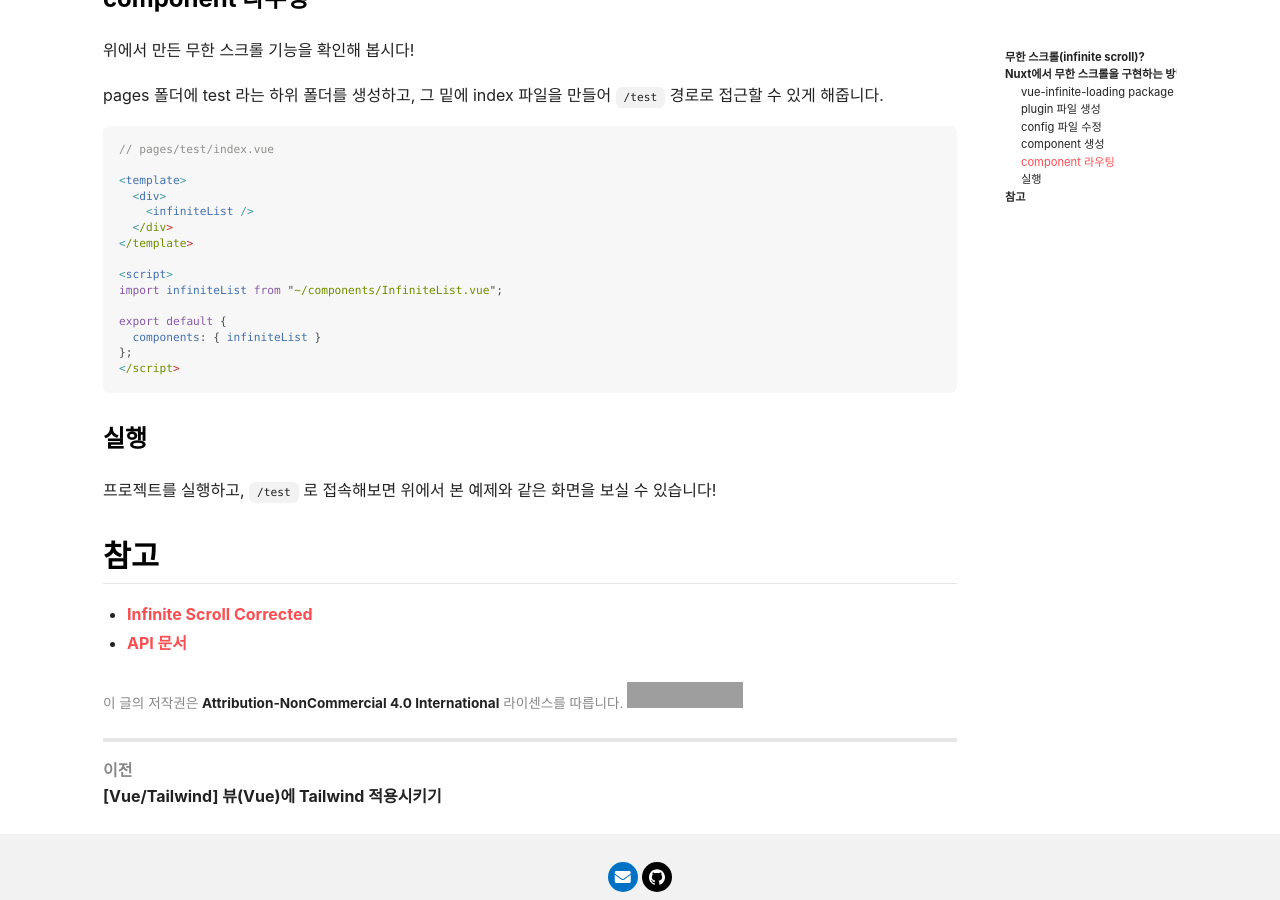
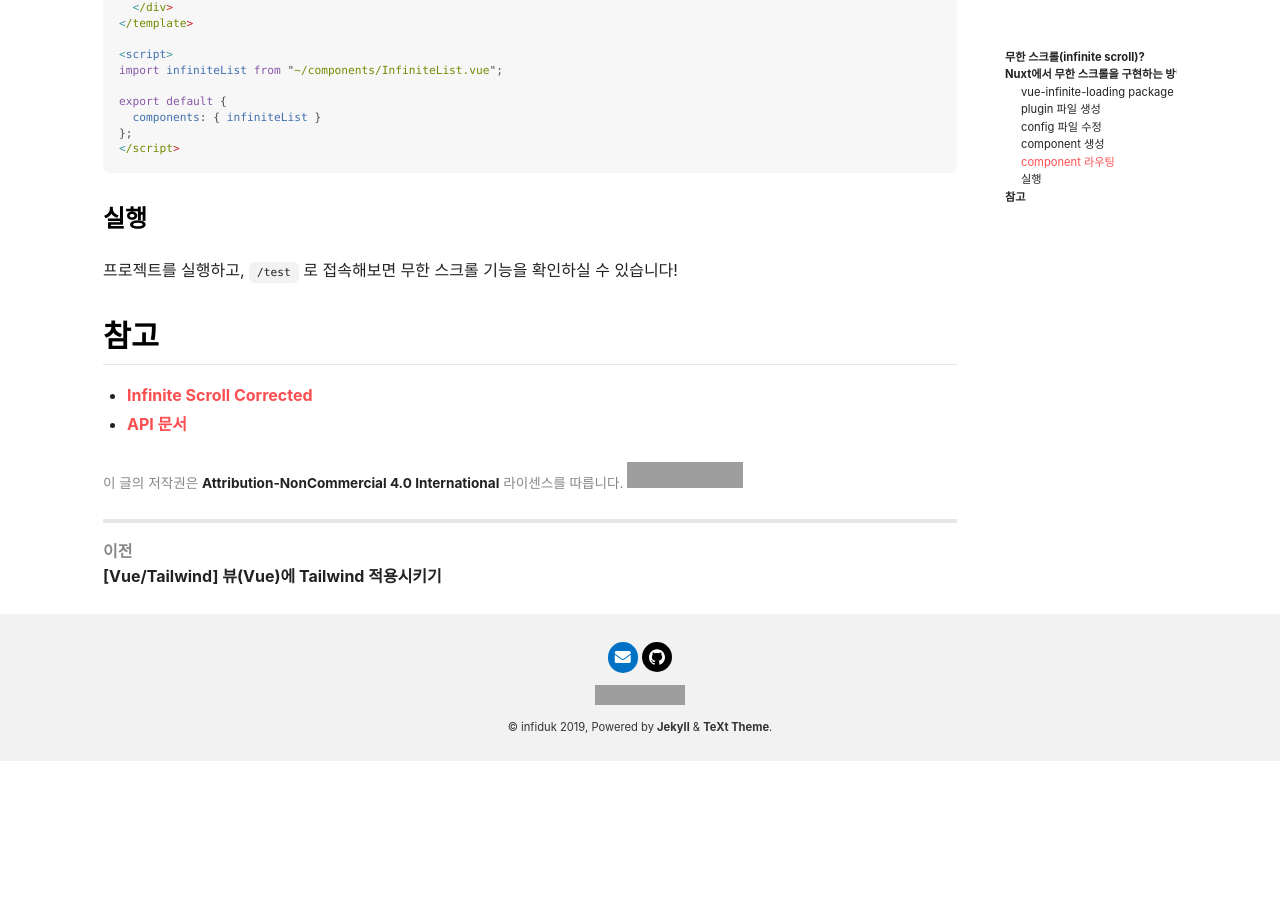
Before and after one commit to infiduk/infiduk.github.io, a Jekyll site: the page built from _posts/2021-05-31-nuxt-infinite-scroll.md, in a window 1280 px wide and 900 px high, scrolled down 3897 px. Built offline with Jekyll 4.4.1, drawn with Linux system fonts in a browser that asks for light colours; nearby versions of some CDN libraries; comment, search, counter and statistics services are not loaded; after the commit the page ends 4658 px from its top, so only the background shows below that; some of the changed text lies outside the part shown; grey boxes are pictures that could not be loaded.

Commit message:
[:books: Update] post - 넉스트(Nuxt)에서 무한 스크롤(infinite scroll) 구현하기
예시 영상 주석처리

```diff
--- a/_posts/2021-05-31-nuxt-infinite-scroll.md
+++ b/_posts/2021-05-31-nuxt-infinite-scroll.md
@@ -16,9 +16,9 @@
 
 사용자가 페이지네이션을 위해 추가적인 동작을 하지 않아도 자연스럽게 다음 콘텐츠를 볼 수 있는 기능입니다.
 
-아래 예시를 보시면 아~ 이거구나 하고 유추하실 수 있으실거예요.
+<!-- 아래 예시를 보시면 아~ 이거구나 하고 유추하실 수 있으실거예요.
 
-<iframe src="https://user-images.githubusercontent.com/48206157/120126685-0a130180-c1f8-11eb-81a7-87864d34aabf.mov" frameborder="0"></iframe>
+[video_01](https://user-images.githubusercontent.com/48206157/120126685-0a130180-c1f8-11eb-81a7-87864d34aabf.mov) -->
 
 ## Nuxt에서 무한 스크롤을 구현하는 방법
 
@@ -208,7 +208,9 @@
 
 ### 실행
 
-프로젝트를 실행하고, `/test` 로 접속해보면 위에서 본 예제와 같은 화면을 보실 수 있습니다!
+프로젝트를 실행하고, `/test` 로 접속해보면 무한 스크롤 기능을 확인하실 수 있습니다!
+
+<!-- 위에서 본 예제와 같은 화면을 보실 수 있습니다! -->
 
 ## 참고
 
```
